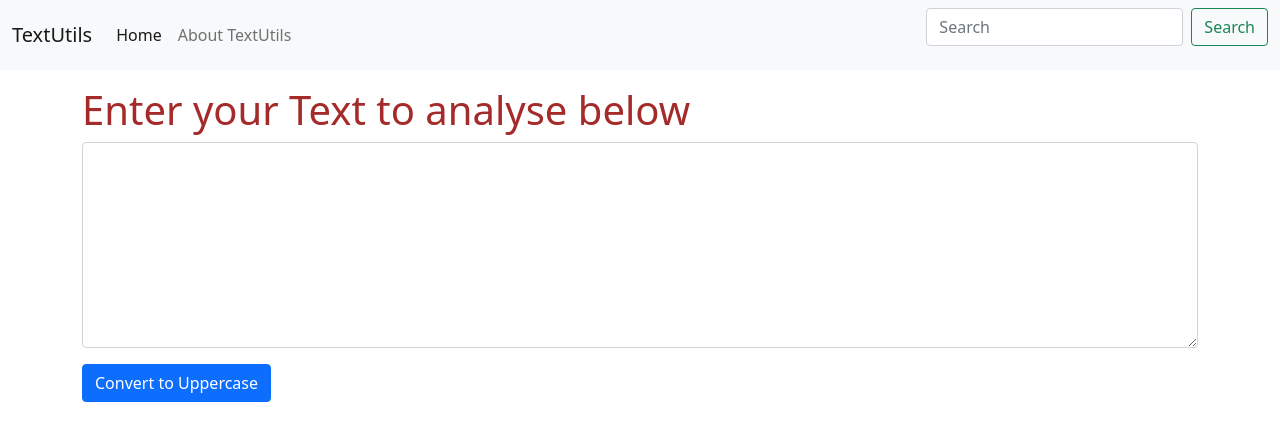
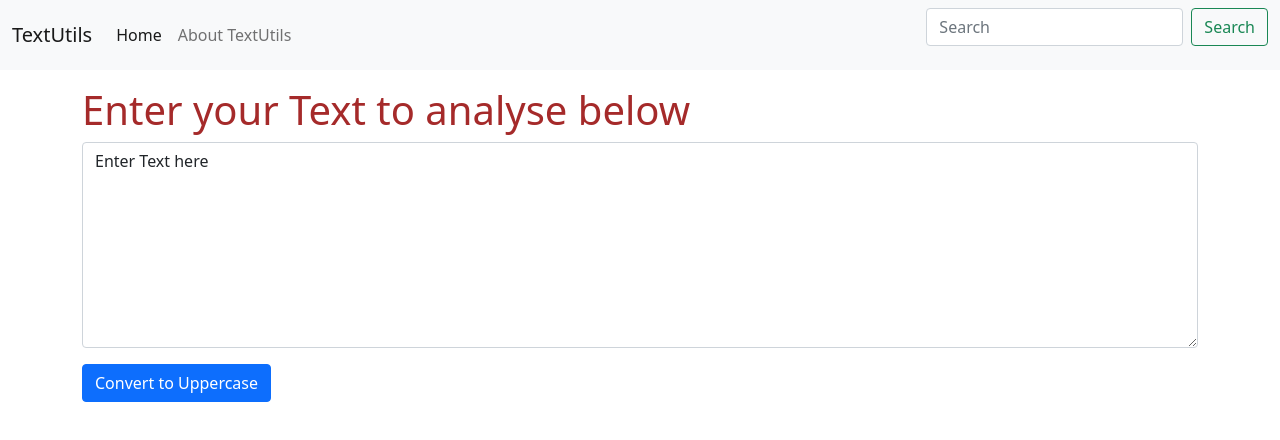
Before and after one commit to parijatmitra/react-practice, a React (Create React App) app: page / in a window 1280 px wide. Shown: the top 440 px of the page. Built offline with nearby package versions, Linux system fonts and the light colour scheme.

Commit message:
changes in textbox state

```diff
--- a/src/components/TextForm.js
+++ b/src/components/TextForm.js
@@ -1,7 +1,9 @@
-import React from 'react'
+import React, {useState} from 'react'
 import PropTypes from 'prop-types'
 
+
 export default function TextForm(props){
+  const [text, setText] = useState('Enter Text here');
   return (
     <>
 <div>
@@ -9,7 +11,7 @@
 <div className="mb-3">
   <h1>{props.heading}</h1>
 
-<textarea className="form-control" id="myBox" rows="8"></textarea>
+<textarea className="form-control" value= {text} id="myBox" rows="8"></textarea>
 </div>
 <button className= "btn btn-primary">Convert to Uppercase</button>
 </div>
```
